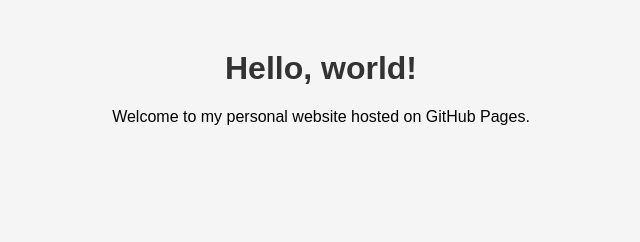
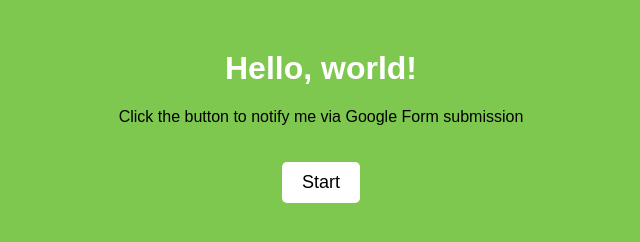
Before and after one commit to eriche0406/uber-panda, a plain HTML site: page index.html in a window 1280 px wide. Shown: the whole page, without its empty margins (319-959 px from the left). Drawn offline with Linux system fonts and the light colour scheme.

Commit message:
test button

```diff
--- a/index.html
+++ b/index.html
@@ -1,17 +1,42 @@
 <!DOCTYPE html>
 <html>
 <head>
-  <title>Test</title>
+  <title>Google Form Trigger</title>
   <style>
-    body { font-family: sans-serif; background-color: #f5f5f5; text-align: center; margin-top: 50px; }
-    h1 { color: #333; }
+    body {
+      font-family: sans-serif;
+      background-color: #7ec850;
+      text-align: center;
+      margin-top: 50px;
+    }
+
+    h1 { color: #fff; }
+
+    button {
+      padding: 10px 20px;
+      font-size: 18px;
+      background-color: #ffffff;
+      border: none;
+      border-radius: 5px;
+      cursor: pointer;
+      margin-top: 20px;
+    }
+
+    button:hover {
+      background-color: #e0e0e0;
+    }
   </style>
 </head>
 <body>
   <h1>Hello, world!</h1>
-  <p>Welcome to my personal website hosted on GitHub Pages.</p>
-  <script>
-    console.log("Page loaded successfully!");
-  </script>
+  <p>Click the button to notify me via Google Form submission</p>
+
+  <form id="google-form" action="https://docs.google.com/forms/d/e/1FAIpQLSdpmnQi1ZldZmeToArUG29RGLKUq9OhBDE_e13PmgNN0Wxlsg/formResponse" method="POST" target="hidden_iframe" onsubmit="submitted=true;" style="display:none;">
+    <input name="entry.1487501381" value="Button clicked!" type="hidden">
+  </form>
+
+  <button onclick="document.getElementById('google-form').submit(); alert('Notification sent!')">Start</button>
+
+  <iframe name="hidden_iframe" style="display:none;"></iframe>
 </body>
 </html>
```
